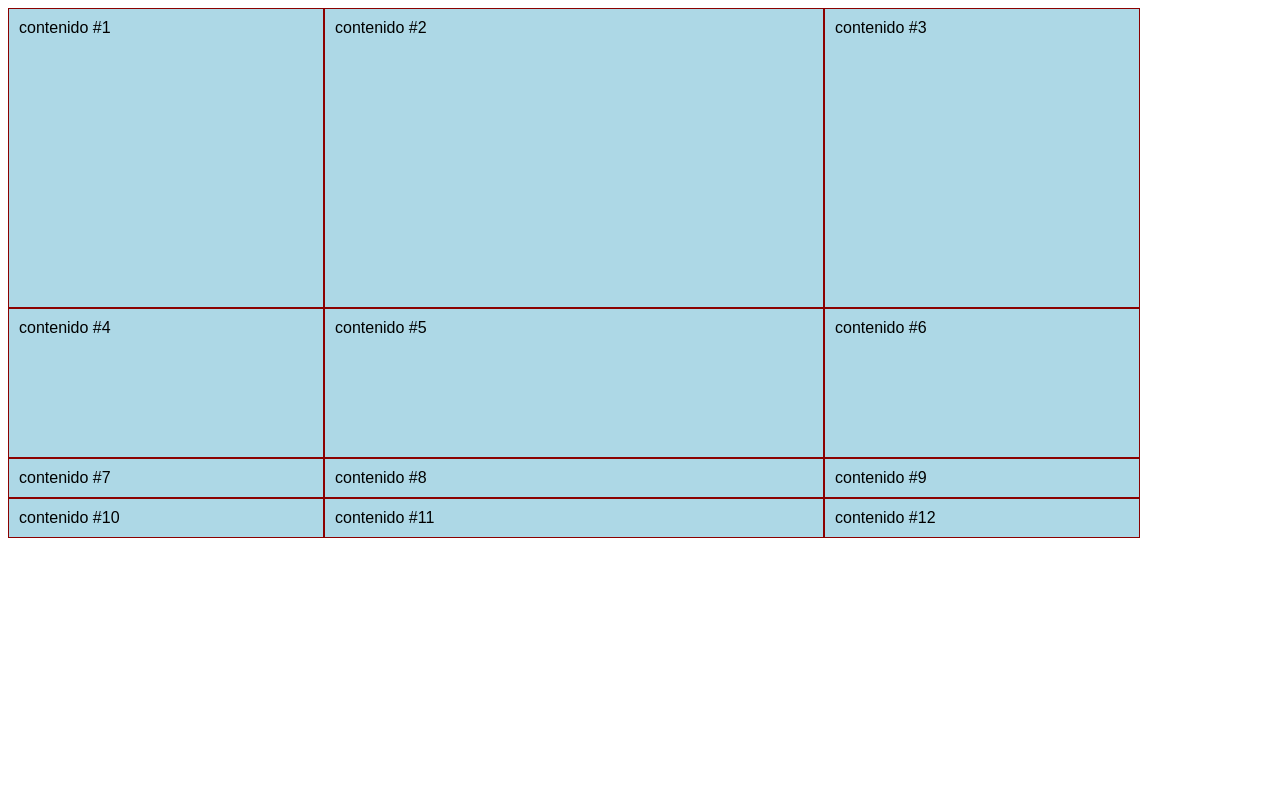
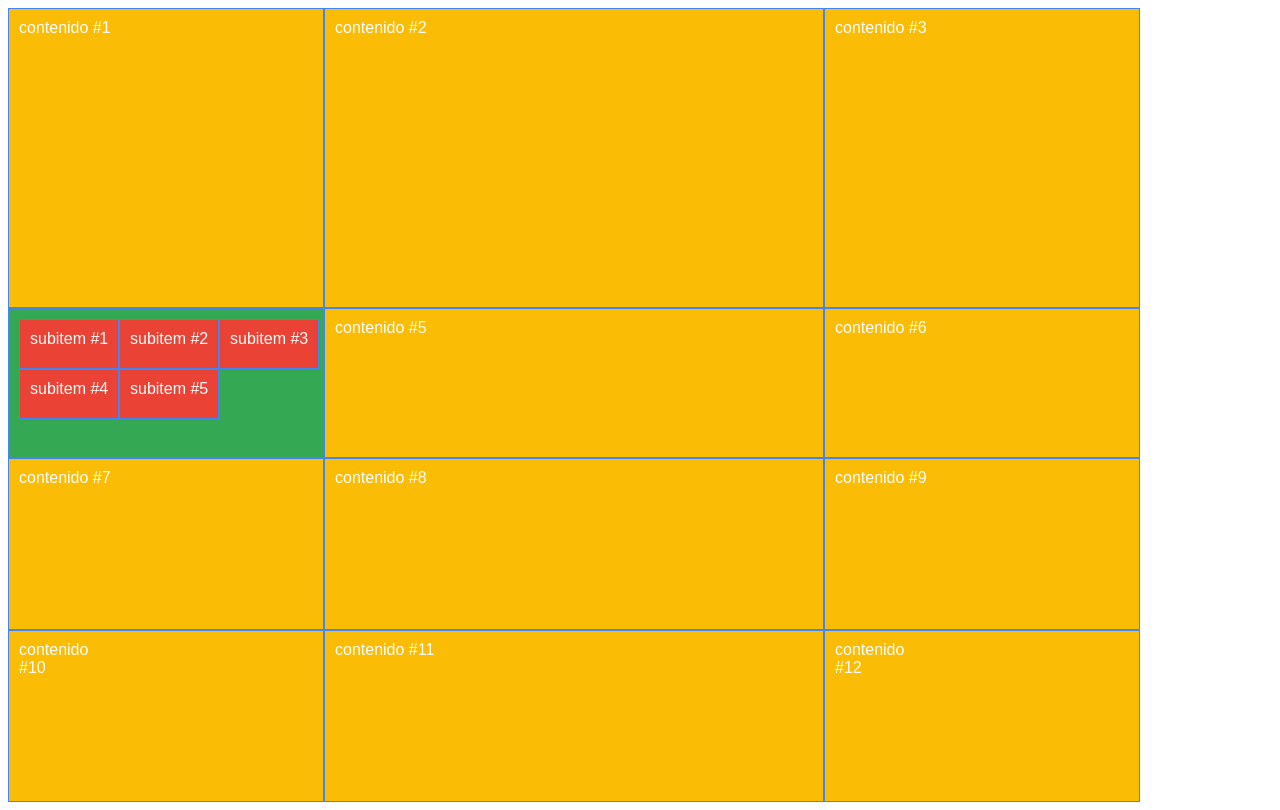
Before and after one commit to edwintrumpet/learning-css-grid-platzi-concepts, a plain HTML site: page columns-and-rows/index.html in a window 1280 px wide. Drawn offline with Linux system fonts and the light colour scheme.

Commit message:
Nested grids

```diff
--- a/columns-and-rows/index.html
+++ b/columns-and-rows/index.html
@@ -11,7 +11,13 @@
         <div class="item">contenido #1</div>
         <div class="item">contenido #2</div>
         <div class="item">contenido #3</div>
-        <div class="item">contenido #4</div>
+        <div class="item">
+            <div class="item">subitem #1</div>
+            <div class="item">subitem #2</div>
+            <div class="item">subitem #3</div>
+            <div class="item">subitem #4</div>
+            <div class="item">subitem #5</div>
+        </div>
         <div class="item">contenido #5</div>
         <div class="item">contenido #6</div>
         <div class="item">contenido #7</div>
--- a/columns-and-rows/main.css
+++ b/columns-and-rows/main.css
@@ -11,7 +11,23 @@ body {
 }
 
 .item {
-    background-color: lightblue;
+    background-color: #FBBC05;
+    color: white;
     padding: 10px;
-    border: 1px solid darkred;
+    border: 1px solid #4285F4;
+    /* Not supported yet */
+    /* display: subgrid; */
+    /* Not supported yet */
+    /* display: inline-grid; */
+    display: grid;
+    grid-template: 50px 50px 50px / 100px 100px 100px;
 }
+
+.item:nth-of-type(4) {
+    background-color: #34A853;
+    overflow: auto;
+}
+
+.item .item {
+    background-color: #EA4335;
+}
```
